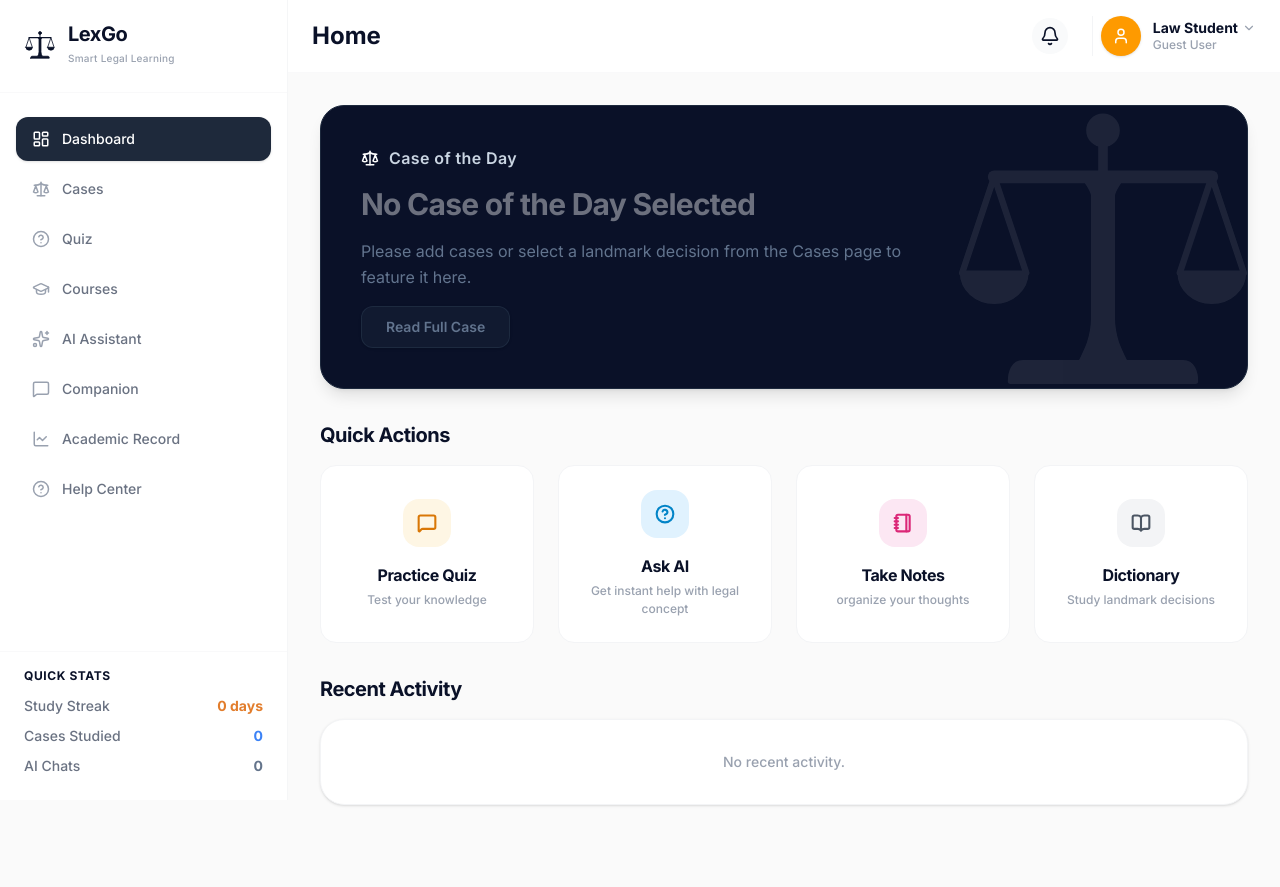
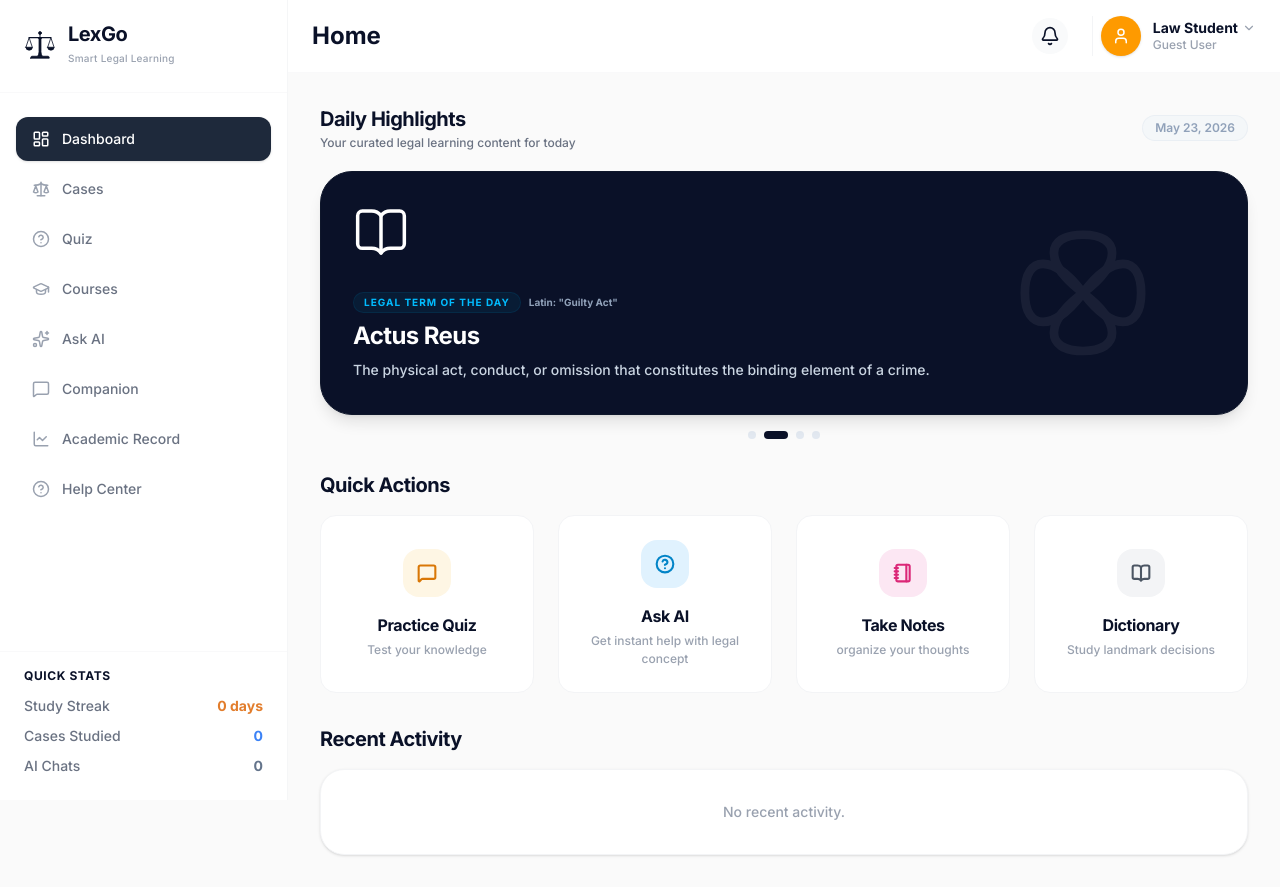
Before and after one commit to Darlington-s-store/LexGo-App, a React (Vite) app: page /dashboard in a window 1280 px wide. Before the commit the page ends 837 px from the top, so only its background shows below. Built offline with nearby package versions, Linux system fonts and the light colour scheme; sample sign-in values are in the browser's storage.

Commit message:
fix: resolve bg pattern tiling lines, rename AI Assistant to Ask AI, and implement 4 Daily Highlights carousel cards

```diff
--- a/src/App.jsx
+++ b/src/App.jsx
@@ -46,7 +46,7 @@ function App() {
         <Route path="/dashboard/companion" element={<DashboardLayout title="Companion"><CompanionPage /></DashboardLayout>} />
         <Route path="/dashboard/records" element={<DashboardLayout title="Academic Record"><RecordsPage /></DashboardLayout>} />
         <Route path="/dashboard/dictionary" element={<DashboardLayout title="Law Dictionary"><DictionaryPage /></DashboardLayout>} />
-        <Route path="/dashboard/ai" element={<DashboardLayout title="AI Assistant"><AiPage /></DashboardLayout>} />
+        <Route path="/dashboard/ai" element={<DashboardLayout title="Ask AI"><AiPage /></DashboardLayout>} />
         <Route path="/dashboard/notes" element={<DashboardLayout title="Notes"><NotesPage /></DashboardLayout>} />
         <Route path="/dashboard/profile" element={<DashboardLayout title="My Profile"><ProfilePage /></DashboardLayout>} />
       </Routes>
--- a/src/components/DashboardLayout.jsx
+++ b/src/components/DashboardLayout.jsx
@@ -65,7 +65,7 @@ const DashboardLayout = ({ children, title = 'Home' }) => {
     { name: 'Cases', path: '/dashboard/cases', icon: Scale },
     { name: 'Quiz', path: '/dashboard/quiz', icon: HelpCircle },
     { name: 'Courses', path: '/dashboard/courses', icon: GraduationCap },
-    { name: 'AI Assistant', path: '/dashboard/ai', icon: Sparkles },
+    { name: 'Ask AI', path: '/dashboard/ai', icon: Sparkles },
     { name: 'Companion', path: '/dashboard/companion', icon: MessageSquare },
     { name: 'Academic Record', path: '/dashboard/records', icon: LineChart },
     { name: 'Help Center', path: '/dashboard/help', icon: HelpCircle },
--- a/src/index.css
+++ b/src/index.css
@@ -25,7 +25,7 @@
 
 .pattern-bg {
   /* Use the exact background image provided by the user */
-  background-image: url("./assets/bg-pattern.png");
+  background-image: url("./assets/bg-pattern.png?v=2");
   background-size: 350px; /* Adjust this value if the icons look too big or small */
   background-position: top left;
   background-repeat: repeat;
--- a/src/pages/AiPage.jsx
+++ b/src/pages/AiPage.jsx
@@ -165,7 +165,7 @@ const AiPage = () => {
               <Sparkles size={15} className="text-[#F59E0B]" />
             </div>
             <div>
-              <h3 className="text-sm font-bold leading-none">AI Legal Assistant</h3>
+              <h3 className="text-sm font-bold leading-none">Ask AI</h3>
               <span className="text-[10px] text-slate-400 font-semibold">Online</span>
             </div>
           </div>
@@ -200,7 +200,7 @@ const AiPage = () => {
               </div>
 
               <div className="space-y-1">
-                <h2 className="text-2xl font-black text-lexgo-dark tracking-tight">AI Legal Assistant</h2>
+                <h2 className="text-2xl font-black text-lexgo-dark tracking-tight">Ask AI</h2>
                 <p className="text-xs sm:text-sm text-gray-500 font-medium">
                   Get instant help with legal concepts and knowledge
                 </p>
--- a/src/pages/CompanionPage.jsx
+++ b/src/pages/CompanionPage.jsx
@@ -24,7 +24,7 @@ const CompanionPage = () => {
 
   const tools = [
     {
-      title: 'AI Legal Assistant',
+      title: 'Ask AI',
       description: 'Ask questions, clarify complex legal concepts, and get instant guidance on Ghanaian and common law.',
       icon: Sparkles,
       colorClass: 'text-violet-600 bg-violet-50 border-violet-100',
@@ -112,7 +112,7 @@ const CompanionPage = () => {
           Study Companion Hub
         </h2>
         <p className="text-xs sm:text-sm text-gray-500 font-medium leading-relaxed">
-          Access your digital learning toolbox. Query our intelligent chat assistant, look up legal definitions, research cases, and review your course milestones.
+          Access your digital learning toolbox. Query Ask AI, look up legal definitions, research cases, and review your course milestones.
         </p>
       </div>
 
--- a/src/pages/DashboardHome.jsx
+++ b/src/pages/DashboardHome.jsx
@@ -1,4 +1,4 @@
-import React from 'react';
+import React, { useState, useEffect } from 'react';
 import { useNavigate } from 'react-router-dom';
 import {
   Scale,
@@ -7,11 +7,94 @@ import {
   Notebook,
   BookOpen,
   Book,
-  ChevronRight
+  ChevronRight,
+  Quote,
+  Calendar,
+  X
 } from 'lucide-react';
+
+const dailyCards = [
+  {
+    id: 'case',
+    type: 'Case of the Day',
+    tag: 'DAILY CASE',
+    title: 'Republic v. Mensah',
+    citation: '[2024] SCGLR 104',
+    icon: Scale,
+    bgClass: 'bg-indigo-50/40 hover:bg-indigo-50/80 border-indigo-100/50 text-indigo-700',
+    iconBg: 'bg-indigo-100 text-indigo-600',
+    summary: 'Evaluating the constitutional limits of search and seizure without judicial warrants.',
+    details: {
+      title: 'Republic v. Mensah [2024] SCGLR 104',
+      subtitle: 'Landmark ruling on warrantless searches and personal privacy',
+      content: 'The Supreme Court of Ghana evaluated the constitutional boundaries of search and seizure under Article 18(2) of the 1992 Constitution. The court ruled that searches conducted by law enforcement officers without a judicially authorized warrant are prima facie unlawful, unless they fall strictly within recognized emergency or exigent circumstances.',
+      significance: 'This case solidified the protection of privacy rights in Ghana, establishing clear boundaries for law enforcement and reinforcing that constitutional protections override general police administrative convenience.'
+    }
+  },
+  {
+    id: 'term',
+    type: 'Legal Term of the Day',
+    tag: 'DAILY TERM',
+    title: 'Actus Reus',
+    citation: 'Latin: "Guilty Act"',
+    icon: BookOpen,
+    bgClass: 'bg-emerald-50/40 hover:bg-emerald-50/80 border-emerald-100/50 text-emerald-700',
+    iconBg: 'bg-emerald-100 text-emerald-600',
+    summary: 'The physical act, conduct, or omission that constitutes the binding element of a crime.',
+    details: {
+      title: 'Actus Reus (Latin for "Guilty Act")',
+      subtitle: 'The objective element of criminal liability',
+      content: 'In criminal law, actus reus refers to the physical act, conduct, or omission that constitutes a crime. For a person to be held criminally liable, the prosecution must prove that they committed this physical act, and that it concurred with a guilty state of mind (mens rea).\n\nThere are three main types of actus reus:\n1. Conduct (e.g., physical taking of goods in theft)\n2. Result (e.g., death of a person in homicide)\n3. Omission (e.g., failure of a parent to feed a child when legally obligated).',
+      significance: 'No person can be punished for thoughts alone; there must be a physical manifestation of a crime, protecting individual liberty from arbitrary state action.'
+    }
+  },
+  {
+    id: 'dictum',
+    type: 'Dictum of the Day',
+    tag: 'DAILY DICTUM',
+    title: 'Fiat Justitia Ruat Caelum',
+    citation: 'Lord Mansfield (1770)',
+    icon: Quote,
+    bgClass: 'bg-violet-50/40 hover:bg-violet-50/80 border-violet-100/50 text-violet-700',
+    iconBg: 'bg-violet-100 text-violet-600',
+    summary: '"Let justice be done though the heavens fall" - representing absolute judicial duty.',
+    details: {
+      title: 'Fiat Justitia Ruat Caelum',
+      subtitle: '"Let justice be done though the heavens fall"',
+      content: 'A famous Latin legal maxim expressing the principle that justice must be realized and the law applied regardless of the severity of the consequences.\n\nIt was famously declared by Lord Mansfield in the case of R v. Wilkes (1770) to emphasize that judges must decide cases strictly according to the law and legal principles, without yielding to public outcry or political pressure.',
+      significance: 'This maxim remains the ultimate symbol of judicial independence, neutrality, and moral courage, reminding jurists that the rule of law must stand above all social and political turbulence.'
+    }
+  },
+  {
+    id: 'history',
+    type: 'Today in Legal History',
+    tag: 'LEGAL HISTORY',
+    title: 'Brown v. Board of Education',
+    citation: 'May 17, 1954',
+    icon: Calendar,
+    bgClass: 'bg-amber-50/40 hover:bg-amber-50/80 border-amber-100/50 text-amber-700',
+    iconBg: 'bg-amber-100 text-amber-600',
+    summary: 'US Supreme Court ruled that racial segregation in public schools is unconstitutional.',
+    details: {
+      title: 'Brown v. Board of Education of Topeka, 347 U.S. 483 (1954)',
+      subtitle: 'The end of the "Separate but Equal" doctrine',
+      content: 'The Supreme Court of the United States unanimously ruled that establishing state laws for separate public schools for black and white students is unconstitutional. Chief Justice Earl Warren declared that "separate educational facilities are inherently unequal," violating the Equal Protection Clause of the Fourteenth Amendment.',
+      significance: 'This landmark decision overturned Plessy v. Ferguson (1896), legally dismantled state-sponsored school segregation, and served as a major catalyst for the Civil Rights Movement.'
+    }
+  }
+];
 
 const DashboardHome = () => {
   const navigate = useNavigate();
+  const [selectedCard, setSelectedCard] = useState(null);
+  const [currentSlide, setCurrentSlide] = useState(0);
+
+  useEffect(() => {
+    const timer = setInterval(() => {
+      setCurrentSlide((prev) => (prev + 1) % dailyCards.length);
+    }, 5000);
+    return () => clearInterval(timer);
+  }, []);
 
   const handleActionClick = (action) => {
     if (action === 'Practice Quiz') {
@@ -58,56 +141,87 @@ const DashboardHome = () => {
 
   const recentActivities = [];
 
+  const activeCard = dailyCards[currentSlide];
+  const ActiveIcon = activeCard.icon;
+
   return (
     <div className="space-y-8 animate-fade-in">
-      {/* Case of the Day Banner */}
-      <section className="relative overflow-hidden bg-lexgo-dark text-white rounded-3xl p-8 md:p-10 flex flex-col md:flex-row justify-between items-start md:items-center shadow-lg border border-slate-800">
-
-        {/* Left Side Info */}
-        <div className="z-10 max-w-xl space-y-4">
-          <div className="flex items-center gap-2.5 text-slate-300 font-semibold text-sm sm:text-base">
-            <Scale size={18} className="text-white" />
-            <span className="tracking-wide">Case of the Day</span>
+      {/* Daily Highlights Section */}
+      <section>
+        <div className="flex justify-between items-center mb-5">
+          <div>
+            <h3 className="text-xl font-bold text-lexgo-dark tracking-tight">Daily Highlights</h3>
+            <p className="text-xs text-gray-500 font-medium mt-0.5">Your curated legal learning content for today</p>
+          </div>
+          <span className="text-xs font-semibold text-slate-400 bg-slate-100/60 px-3 py-1 rounded-full border border-slate-200/50">
+            {new Date().toLocaleDateString('en-US', { month: 'short', day: 'numeric', year: 'numeric' })}
+          </span>
         </div>
 
-          <h2 className="text-2xl sm:text-3xl font-bold tracking-tight text-white/40">
-            No Case of the Day Selected
-          </h2>
-
-          <p className="text-slate-500 text-sm sm:text-base leading-relaxed font-light">
-            Please add cases or select a landmark decision from the Cases page to feature it here.
-          </p>
-
-          <button
-            type="button"
-            disabled
-            className="inline-flex items-center justify-center bg-slate-800/40 border border-slate-700/40 text-slate-500 text-sm font-semibold px-6 py-2.5 rounded-xl cursor-not-allowed shadow-sm select-none"
+        {/* Carousel Card Slider */}
+        <div className="relative w-full">
+          {/* Card Element */}
+          <div
+            key={currentSlide}
+            onClick={() => setSelectedCard(activeCard)}
+            className="relative overflow-hidden bg-[#0A1128] text-white rounded-[32px] p-8 min-h-[240px] flex flex-col justify-between shadow-lg border border-slate-900 cursor-pointer group transition-all duration-500 hover:shadow-xl hover:scale-[1.005] animate-fade-in"
           >
-            Read Full Case
-          </button>
+            {/* Top Row: Large Icon */}
+            <div className="z-10">
+              <ActiveIcon size={56} className="text-white stroke-[1.5] transition-transform duration-300 group-hover:scale-105" />
             </div>
 
-        {/* Right Side Scale Watermark SVG */}
-        <div className="absolute right-0 bottom-0 md:-right-4 md:-bottom-8 w-64 h-64 md:w-80 md:h-80 opacity-[0.06] md:opacity-[0.08] pointer-events-none text-white z-0">
+            {/* Bottom Row: Text content */}
+            <div className="z-10 space-y-2 mt-8">
+              <div className="flex items-center gap-2">
+                <span className="text-[10px] font-extrabold tracking-widest text-sky-400 uppercase bg-sky-950/40 px-2.5 py-0.5 rounded-full border border-sky-900/30">
+                  {activeCard.type}
+                </span>
+                <span className="text-[10px] font-bold text-slate-400">
+                  {activeCard.citation}
+                </span>
+              </div>
+              <h2 className="text-2xl font-black tracking-tight text-white leading-tight transition-colors duration-200 group-hover:text-sky-300">
+                {activeCard.title}
+              </h2>
+              <p className="text-slate-300 text-xs sm:text-sm leading-relaxed font-medium max-w-2xl line-clamp-2">
+                {activeCard.summary}
+              </p>
+            </div>
+
+            {/* Mpatapo Watermark on the Right */}
+            <div className="absolute right-0 top-0 bottom-0 w-1/2 flex items-center justify-end p-6 opacity-[0.06] group-hover:opacity-[0.09] transition-opacity duration-300 pointer-events-none z-0 text-white">
               <svg
                 viewBox="0 0 100 100"
                 fill="none"
                 stroke="currentColor"
-            strokeWidth="1.5"
+                strokeWidth="4.5"
                 strokeLinecap="round"
                 strokeLinejoin="round"
-            className="w-full h-full"
+                className="w-full h-full max-w-[220px] md:max-w-[280px]"
               >
-            <circle cx="50" cy="9.5" r="4.5" fill="currentColor" />
-            <line x1="50" y1="14" x2="50" y2="22" strokeWidth="3" />
-            <line x1="16" y1="24" x2="84" y2="24" strokeWidth="4" />
-            <path d="M 6,54 L 16,24 L 26,54" strokeWidth="2" />
-            <path d="M 6,54 L 26,54 A 10,9 0 0 1 6,54 Z" fill="currentColor" />
-            <path d="M 74,54 L 84,24 L 94,54" strokeWidth="2" />
-            <path d="M 74,54 L 94,54 A 10,9 0 0 1 74,54 Z" fill="currentColor" />
-            <path d="M 44,24 L 56,24 C 55,26 53,28 53,30 L 53,68 C 53,74 55,78 57,82 L 43,82 C 45,78 47,74 47,68 L 47,30 C 47,28 45,26 44,24 Z" fill="currentColor" />
-            <path d="M 21,88 L 79,88 C 79,85 78,82 75,82 L 25,82 C 22,82 21,85 21,88 Z" fill="currentColor" />
+                {/* Mpatapo Knot: Horizontal and Vertical interlocking infinity loops */}
+                <path d="M 50,50 C 35,30 20,30 20,50 C 20,70 35,70 50,50 C 65,30 80,30 80,50 C 80,70 65,70 50,50 Z" />
+                <path d="M 50,50 C 30,35 30,20 50,20 C 70,20 70,35 50,50 C 30,65 30,80 50,80 C 70,80 70,65 50,50 Z" />
               </svg>
+            </div>
+          </div>
+
+          {/* Dots Pagination */}
+          <div className="flex justify-center items-center gap-2 mt-4">
+            {dailyCards.map((_, index) => (
+              <button
+                key={index}
+                onClick={() => setCurrentSlide(index)}
+                className={`transition-all duration-300 cursor-pointer h-2 ${
+                  currentSlide === index
+                    ? 'w-6 bg-[#0A1128] rounded-full'
+                    : 'w-2 bg-slate-200 hover:bg-slate-300 rounded-full'
+                }`}
+                aria-label={`Go to slide ${index + 1}`}
+              />
+            ))}
+          </div>
         </div>
       </section>
 
@@ -186,6 +300,72 @@ const DashboardHome = () => {
           )}
         </div>
       </section>
+
+      {/* Daily Highlight Detail Modal */}
+      {selectedCard && (
+        <div className="fixed inset-0 z-50 flex items-center justify-center bg-black/40 backdrop-blur-[1px] p-4 animate-fade-in">
+          {/* Backdrop Click */}
+          <div className="absolute inset-0 cursor-default" onClick={() => setSelectedCard(null)} />
+
+          {/* Modal Container */}
+          <div className="bg-white rounded-3xl max-w-lg w-full p-6 sm:p-8 relative shadow-2xl border border-slate-100 flex flex-col z-10 animate-scale-up">
+            {/* Close Button */}
+            <button
+              onClick={() => setSelectedCard(null)}
+              className="absolute top-5 right-5 w-9 h-9 rounded-xl text-gray-500 hover:text-lexgo-dark bg-slate-50 hover:bg-slate-100 transition cursor-pointer flex items-center justify-center border border-slate-100/80"
+            >
+              <X size={18} />
+            </button>
+
+            {/* Header Badge */}
+            <div className="flex items-center gap-2 mb-4">
+              <span className="text-[10px] font-extrabold tracking-widest text-slate-400 uppercase bg-slate-50 px-2.5 py-1 rounded-full border border-slate-100/50">
+                {selectedCard.type}
+              </span>
+              <span className="text-[10px] font-bold text-gray-400">
+                {selectedCard.citation}
+              </span>
+            </div>
+
+            {/* Main Title */}
+            <div className="space-y-1 mb-6">
+              <h3 className="text-xl sm:text-2xl font-black text-lexgo-dark tracking-tight leading-tight">
+                {selectedCard.details.title}
+              </h3>
+              <p className="text-xs sm:text-sm text-gray-500 font-semibold leading-normal">
+                {selectedCard.details.subtitle}
+              </p>
+            </div>
+
+            {/* Content Body */}
+            <div className="space-y-6 flex-grow overflow-y-auto max-h-[300px] pr-2">
+              <div className="space-y-2">
+                <h4 className="text-xs font-bold uppercase tracking-wider text-slate-400">Overview & Context</h4>
+                <p className="text-gray-600 text-xs sm:text-sm leading-relaxed font-medium whitespace-pre-wrap">
+                  {selectedCard.details.content}
+                </p>
+              </div>
+
+              <div className="p-4 rounded-2xl bg-slate-50 border border-slate-100 space-y-2">
+                <h4 className="text-xs font-bold uppercase tracking-wider text-slate-400">Why It Matters</h4>
+                <p className="text-gray-600 text-xs sm:text-sm leading-relaxed font-medium">
+                  {selectedCard.details.significance}
+                </p>
+              </div>
+            </div>
+
+            {/* Footer Buttons */}
+            <div className="mt-8 pt-4 border-t border-slate-100 flex justify-end">
+              <button
+                onClick={() => setSelectedCard(null)}
+                className="py-2.5 px-6 rounded-xl bg-lexgo-dark text-white font-bold text-xs hover:bg-opacity-95 transition cursor-pointer text-center"
+              >
+                Got it, thanks!
+              </button>
+            </div>
+          </div>
+        </div>
+      )}
     </div>
   );
 };
```
Also changed, not shown: public/bg-pattern.png, src/assets/bg-pattern.png. Lines whose indentation alone changed are shown as unchanged.
